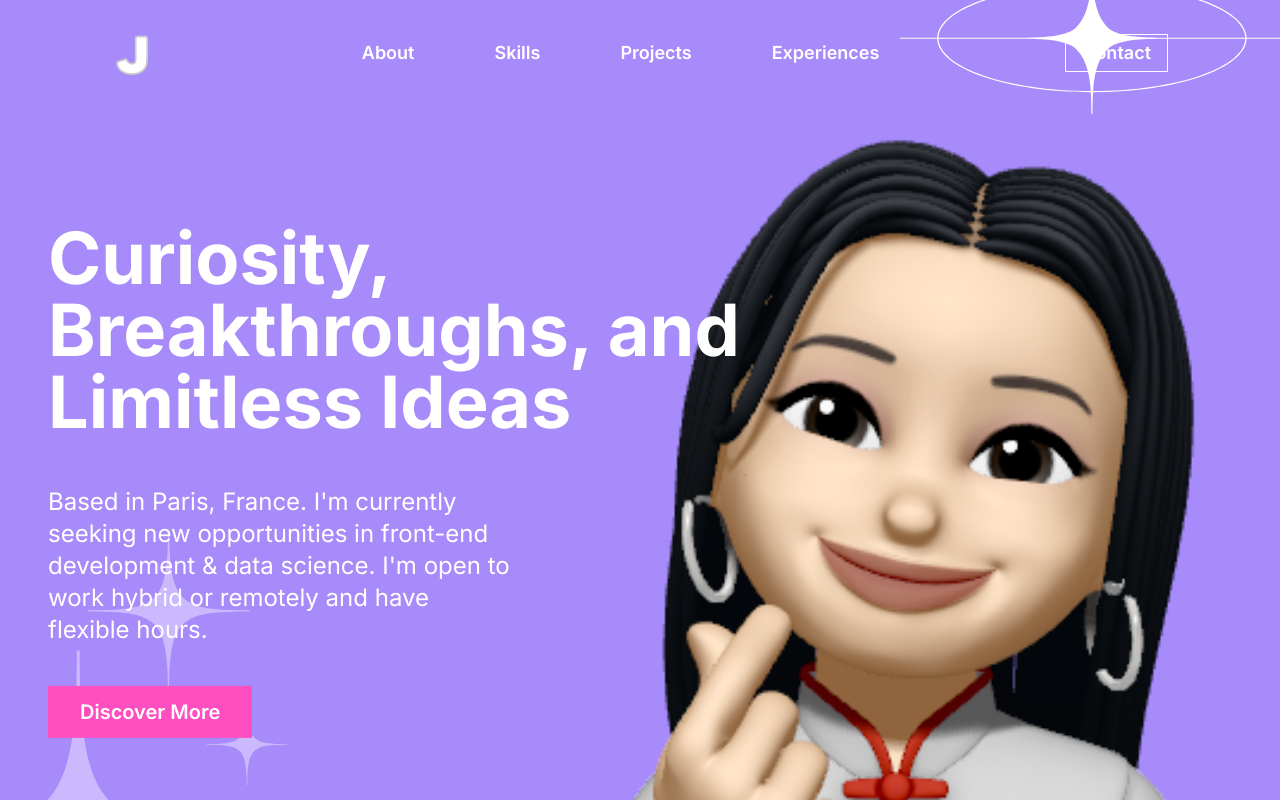
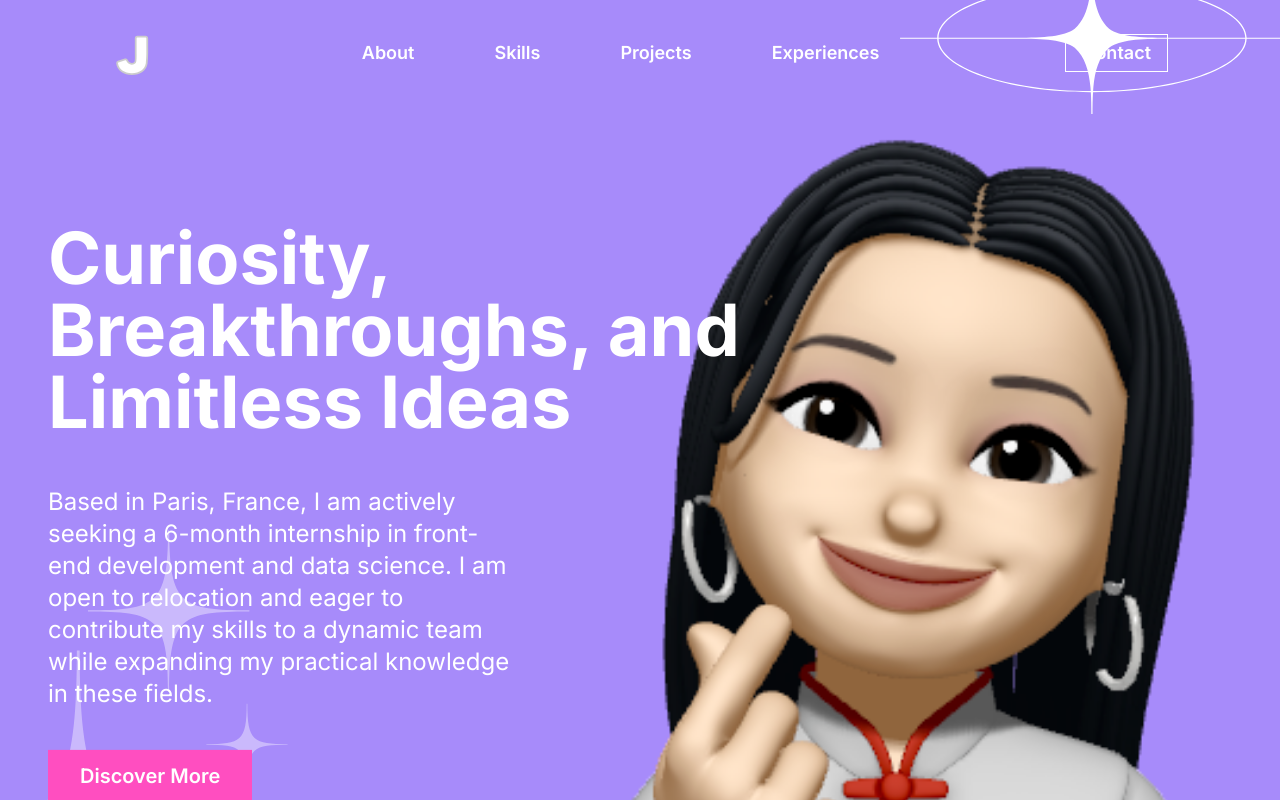
Before and after one commit to jiatangzhi/personal-web, a Vue app: page / in a window 1280 px wide. Shown: the top 800 px of the page. Built offline with nearby package versions, Linux system fonts and the light colour scheme.

Commit message:
updated my hero

```diff
--- a/src/components/Hero.vue
+++ b/src/components/Hero.vue
@@ -9,7 +9,7 @@
             Curiosity, Breakthroughs, and Limitless Ideas
           </p>
           <p class="pt-8 pb-4 md:pr-64 lg:pr-72 xl:pr-96 md:text-lg lg:text-lg md:pt-12 md:pb-10 xl:text-2xl 2xl:pt-22 2xl:pr-[550px] z-20">
-             Based in Paris, France. I'm currently seeking new opportunities in front-end development & data science. I'm open to work hybrid or remotely and have flexible hours.
+            Based in Paris, France, I am actively seeking a 6-month internship in front-end development and data science. I am open to relocation and eager to contribute my skills to a dynamic team while expanding my practical knowledge in these fields.
           </p>
           <a href="/#about">
             <button class="bg-pink-500 px-6 py-2 md:text-lg lg:text-lg hover:bg-pink-700 transition-all md:px-8 md:py-3 xl:text-xl 2xl:text-2xl font-semibold">Discover More</button>
```
